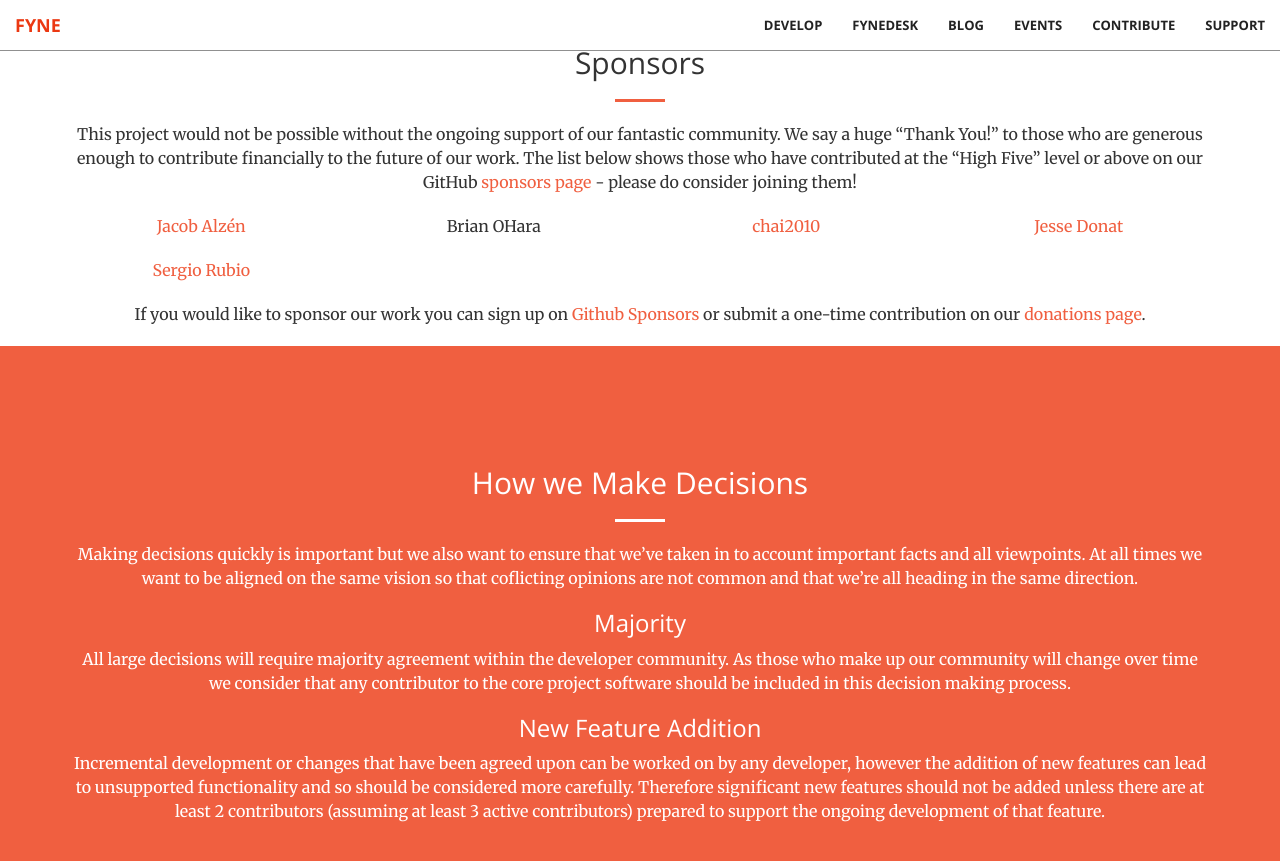
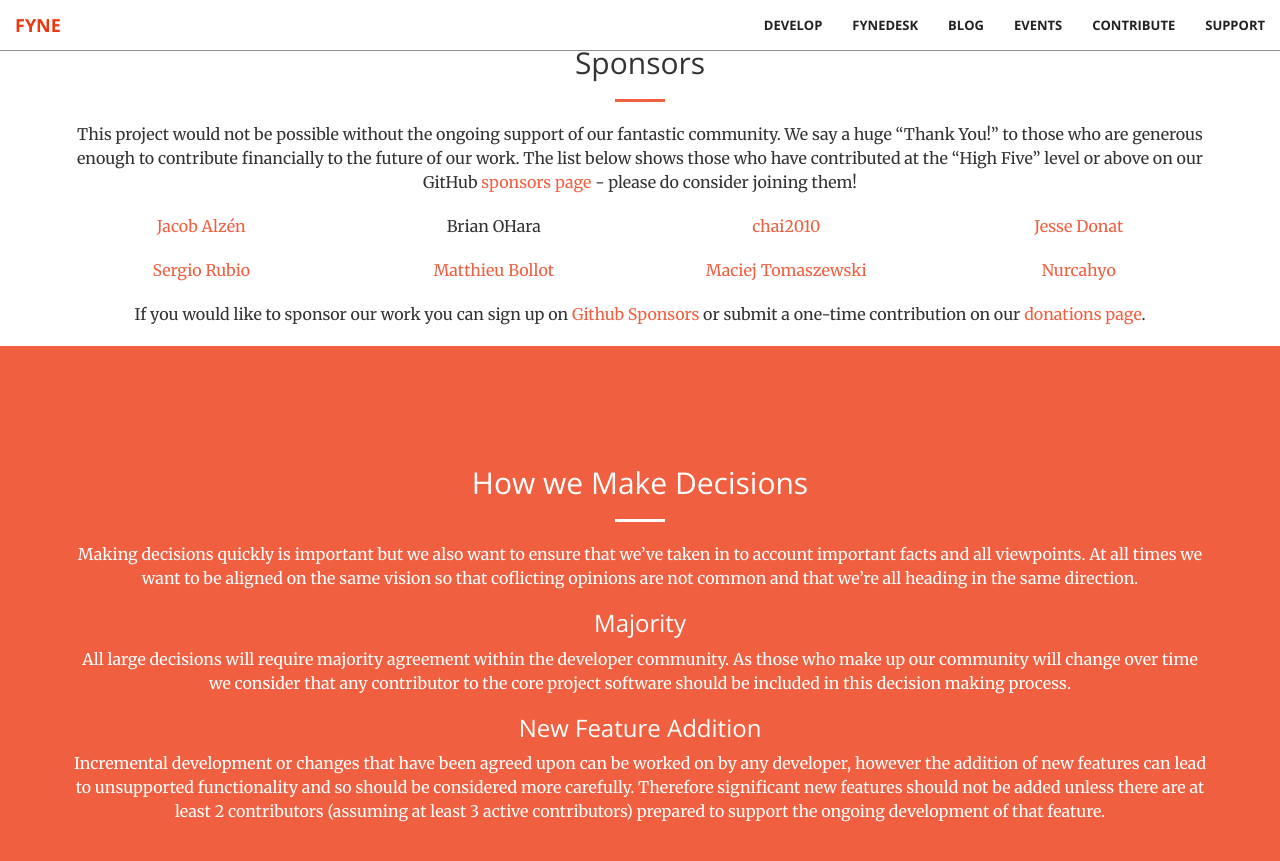
Before and after one commit to fyne-io/fyne-io.github.io, a Jekyll site: the page built from contribute/index.md, in a window 1280 px wide and 900 px high, scrolled down 1286 px. Shown: the top 861 px of the window. Built offline with Jekyll 4.4.1, drawn with Linux system fonts in a browser that asks for light colours.

Commit message:
Update Sponsor list

```diff
--- a/contribute/index.md
+++ b/contribute/index.md
@@ -127,10 +127,13 @@
 [Sergio Rubio](https://github.com/rubiojr)
 </div>
 <div class="col-lg-3 text-center" markdown="1">
+[Matthieu Bollot](https://github.com/mattboll)
 </div>
 <div class="col-lg-3 text-center" markdown="1">
+[Maciej Tomaszewski](https://github.com/nmapx)
 </div>
 <div class="col-lg-3 text-center" markdown="1">
+[Nurcahyo](https://github.com/nurcahyo)
 </div>
 
 
```
